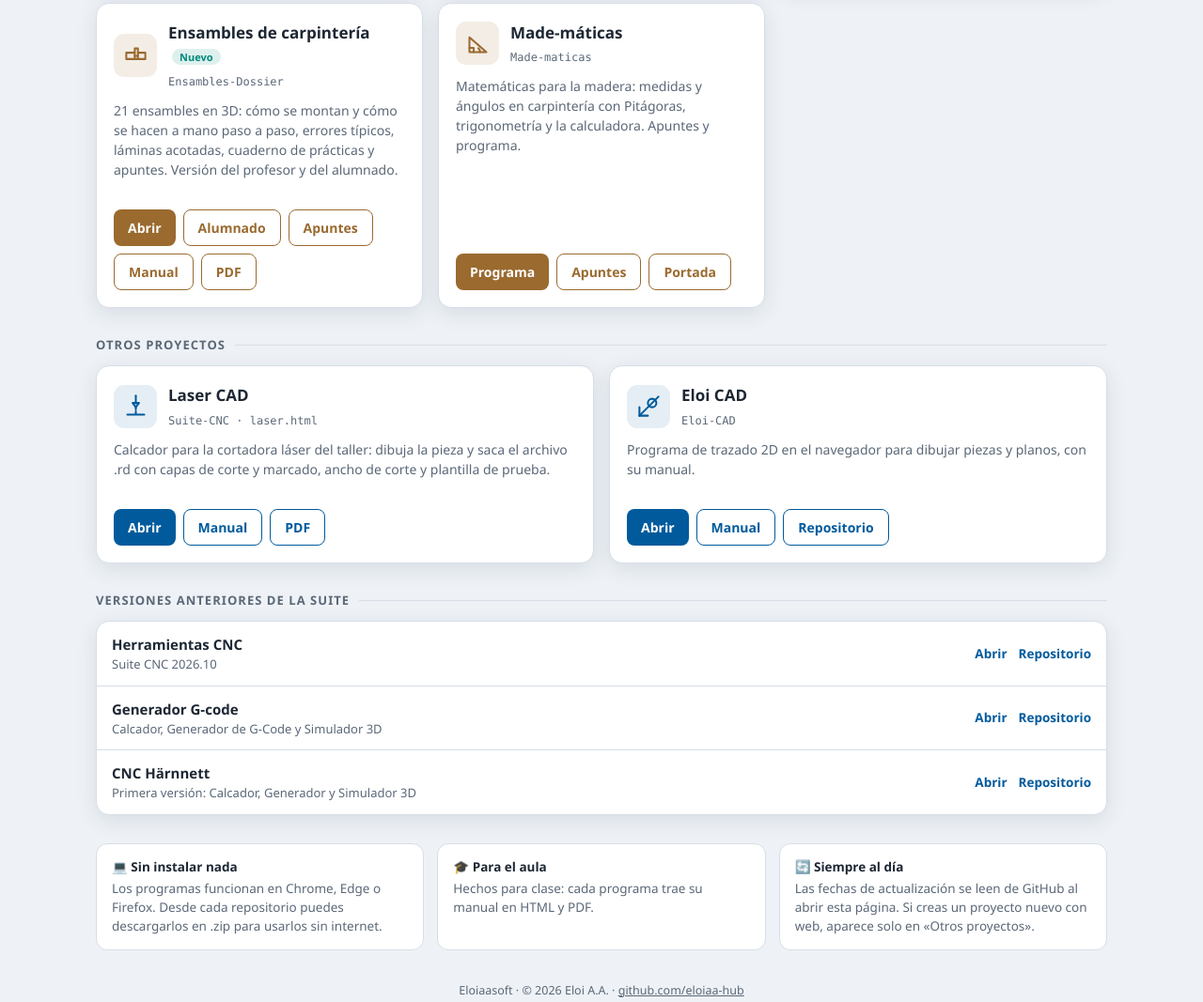
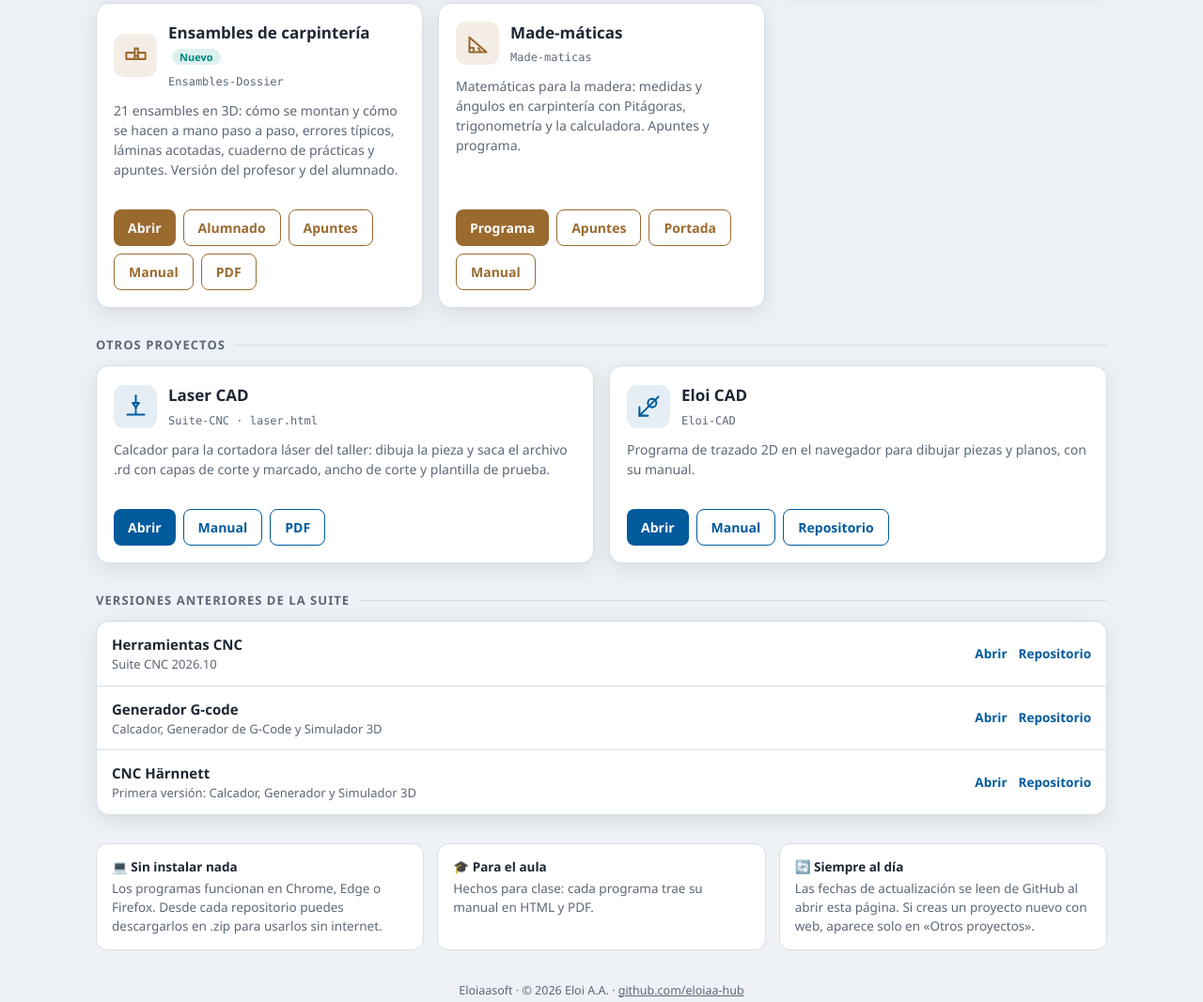
Before and after one commit to eloiaa-hub/eloiaa-hub.github.io, a plain HTML site: page index.html in a window 1280 px wide. Shown: the part 1117-2184 px from the top of the page at 94% size. Drawn offline with Linux system fonts and the light colour scheme; no server answers.

Commit message:
Portal: botón Manual en la ficha de Made-máticas
Co-Authored-By: Claude Opus 5.5 <noreply@anthropic.com>
Claude-Session: https://claude.ai/code/session_0114SnYsvdP1jRm5xZFBPFZr

```diff
--- a/index.html
+++ b/index.html
@@ -224,6 +224,7 @@
           <a class="boton" href="https://eloiaa-hub.github.io/Made-maticas/programa/">Programa</a>
           <a class="boton sec" href="https://eloiaa-hub.github.io/Made-maticas/apuntes/">Apuntes</a>
           <a class="boton sec" href="https://eloiaa-hub.github.io/Made-maticas/">Portada</a>
+          <a class="boton sec" href="https://eloiaa-hub.github.io/Made-maticas/programa/guia.html">Manual</a>
         </div>
       </article>
 
```
